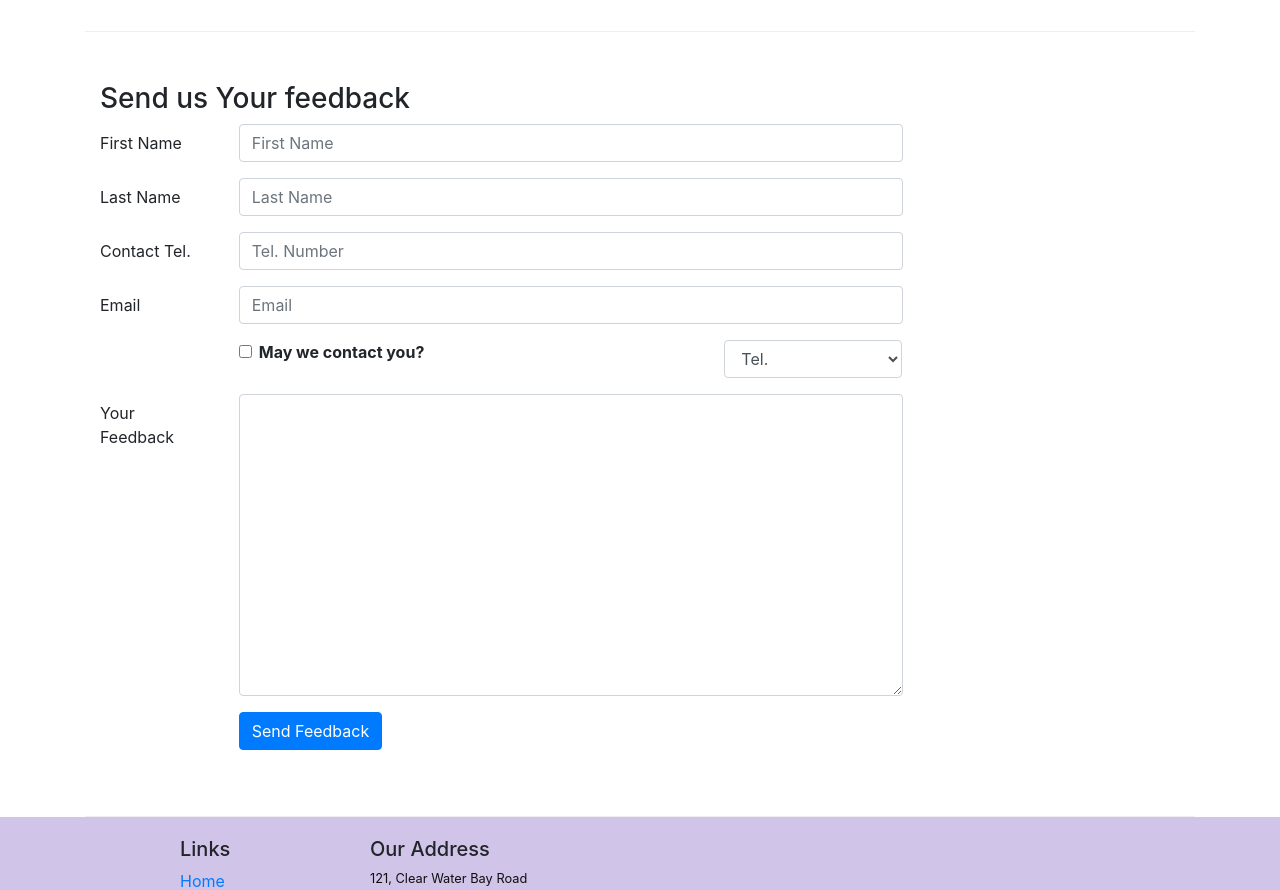
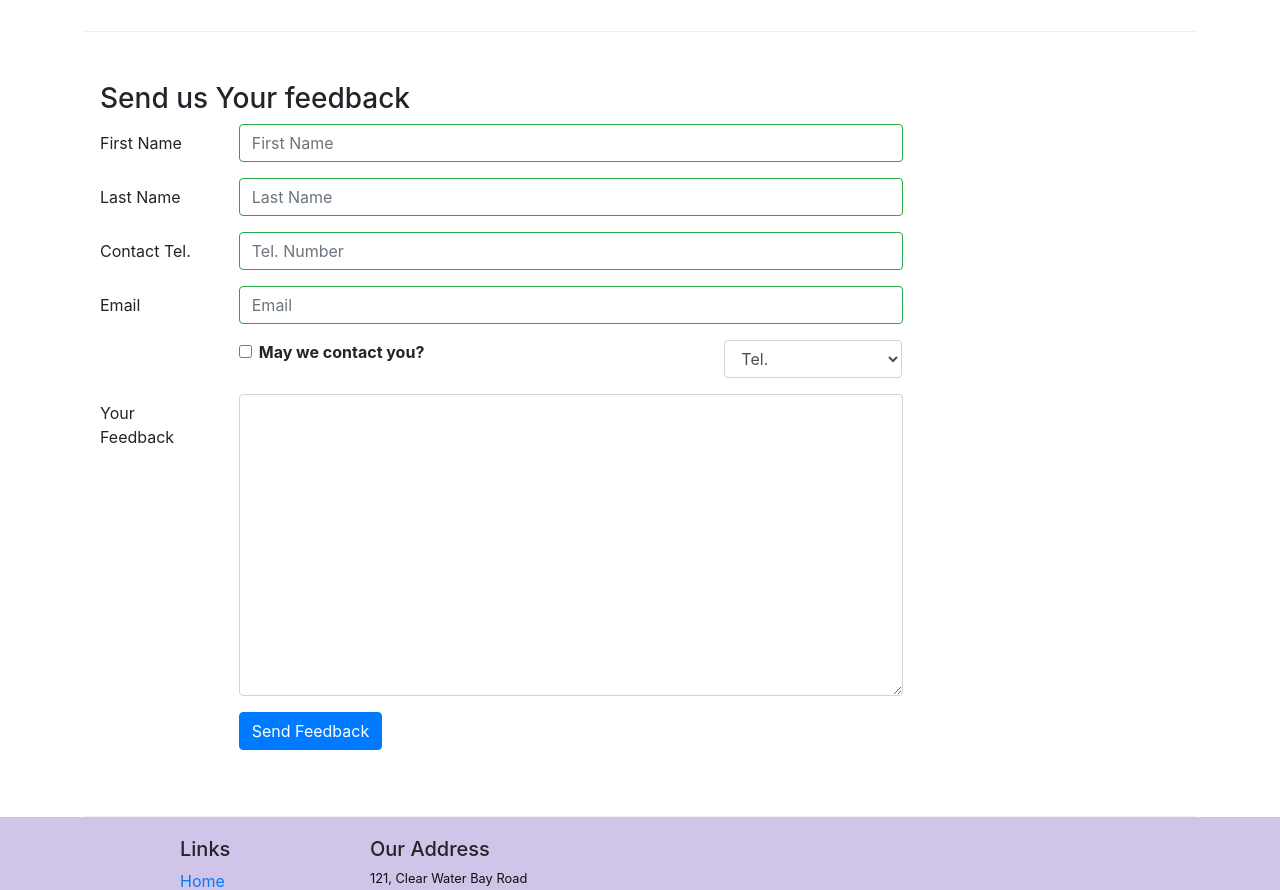
Before and after one commit to kimoon17/hkust_first_react_app, a React (Create React App) app: page /contactus in a window 1280 px wide. Shown: the part 840-1730 px from the top of the page. Built offline with nearby package versions, Linux system fonts and the light colour scheme.

Commit message:
form validation

```diff
--- a/src/components/ContactComponent.js
+++ b/src/components/ContactComponent.js
@@ -1,33 +1,50 @@
 import React, { Component } from "react";
-import { Breadcrumb, BreadcrumbItem, Button, Form, FormGroup, Label, Input, Col } from "reactstrap";
+import {
+  Breadcrumb,
+  BreadcrumbItem,
+  Button,
+  Form,
+  FormGroup,
+  Label,
+  Input,
+  Col,
+  Row,
+  FormFeedback,
+} from "reactstrap";
 import { Link } from "react-router-dom";
 
 class Contact extends Component {
-
   constructor(props) {
     super(props);
 
     this.state = {
-      firstname: '',
-      lastname: '',
-      telnum: '',
-      email: '',
+      firstname: "",
+      lastname: "",
+      telnum: "",
+      email: "",
       agree: false,
-      contactType: 'Tel.',
-      message: ''
-    }
+      contactType: "Tel.",
+      message: "",
+      touched: {
+        firstname: false,
+        lastname: false,
+        telnum: false,
+        email: false,
+      },
+    };
 
     this.handleSubmit = this.handleSubmit.bind(this);
     this.handleInputChange = this.handleInputChange.bind(this);
+    this.handleBlur = this.handleBlur.bind(this);
   }
 
   handleInputChange(event) {
     const target = event.target;
-    const value = target.type === 'checkbox' ? target.checked : target.value;
+    const value = target.type === "checkbox" ? target.checked : target.value;
     const name = target.name;
 
     this.setState({
-      [name]: value
+      [name]: value,
     });
   }
 
@@ -37,7 +54,54 @@
     event.preventDefault();
   }
 
+  handleBlur = (field) => (evt) => {
+    this.setState({
+      touched: { ...this.state.touched, [field]: true },
+    });
+  };
+
+  validate(firstname, lastname, telnum, email) {
+    const errors = {
+      firstname: "",
+      lastname: "",
+      telnum: "",
+      email: "",
+    };
+
+    if (this.state.touched.firstname && firstname.length < 3) {
+      errors.firstname = "First Name should be >= 3 characters";
+    } else if (this.state.touched.firstname && firstname.length > 10) {
+      errors.firstname = "First Name should be <= 10 characters";
+    }
+
+    if (this.state.touched.lastname && lastname.length < 3) {
+      errors.lastname = "Last Name should be >= 3 characters";
+    } else if (this.state.touched.lastname && lastname.length > 10) {
+      errors.lastname = "Last Name should be <= 10 characters";
+    }
+
+    const reg = /^\d+$/;
+    if (this.state.touched.telnum && !reg.test(telnum)) {
+      errors.telnum = "Tel. Number should contain only numbers";
+    }
+
+    if (
+      this.state.touched.email &&
+      email.split("").filter((x) => x === "@").length !== 1
+    ) {
+      errors.email = "Email should contain a @";
+    }
+
+    return errors;
+  }
+
   render() {
+    const errors = this.validate(
+      this.state.firstname,
+      this.state.lastname,
+      this.state.telnum,
+      this.state.email
+    );
     return (
       <div className="container">
         <div className="row">
@@ -109,7 +173,18 @@
                   First Name
                 </Label>
                 <Col md={10}>
-                  <Input type="text" id="firstname" name="firstname" placeholder="First Name" value={this.state.firstname} onChange={this.handleInputChange}></Input>
+                  <Input
+                    type="text"
+                    id="firstname"
+                    name="firstname"
+                    placeholder="First Name"
+                    value={this.state.firstname}
+                    valid={errors.firstname === ''}
+                    invalid={errors.firstname !== ''}
+                    onBlur={this.handleBlur('firstname')}
+                    onChange={this.handleInputChange}
+                  ></Input>
+                  <FormFeedback>{errors.firstname}</FormFeedback>
                 </Col>
               </FormGroup>
               <FormGroup row>
@@ -117,7 +192,18 @@
                   Last Name
                 </Label>
                 <Col md={10}>
-                  <Input type="text" id="lastname" name="lastname" placeholder="Last Name" value={this.state.lastname} onChange={this.handleInputChange}></Input>
+                  <Input
+                    type="text"
+                    id="lastname"
+                    name="lastname"
+                    placeholder="Last Name"
+                    value={this.state.lastname}
+                    valid={errors.lastname === ''}
+                    invalid={errors.lastname !== ''}
+                    onBlur={this.handleBlur('lastname')}
+                    onChange={this.handleInputChange}
+                  ></Input>
+                  <FormFeedback>{errors.lastname}</FormFeedback>
                 </Col>
               </FormGroup>
               <FormGroup row>
@@ -125,7 +211,18 @@
                   Contact Tel.
                 </Label>
                 <Col md={10}>
-                  <Input type="tel" id="telnum" name="telnum" placeholder="Tel. Number" value={this.state.telnum} onChange={this.handleInputChange}></Input>
+                  <Input
+                    type="tel"
+                    id="telnum"
+                    name="telnum"
+                    placeholder="Tel. Number"
+                    value={this.state.telnum}
+                    valid={errors.telnum === ''}
+                    invalid={errors.telnum !== ''}
+                    onBlur={this.handleBlur('telnum')}
+                    onChange={this.handleInputChange}
+                  ></Input>
+                  <FormFeedback>{errors.telnum}</FormFeedback>
                 </Col>
               </FormGroup>
               <FormGroup row>
@@ -133,19 +230,41 @@
                   Email
                 </Label>
                 <Col md={10}>
-                  <Input type="email" id="email" name="email" placeholder="Email" value={this.state.email} onChange={this.handleInputChange}></Input>
+                  <Input
+                    type="email"
+                    id="email"
+                    name="email"
+                    placeholder="Email"
+                    value={this.state.email}
+                    valid={errors.email === ''}
+                    invalid={errors.email !== ''}
+                    onBlur={this.handleBlur('email')}
+                    onChange={this.handleInputChange}
+                  ></Input>
+                  <FormFeedback>{errors.email}</FormFeedback>
                 </Col>
               </FormGroup>
               <FormGroup row>
-                <Col md={{size: 6, offset: 2}}>
+                <Col md={{ size: 6, offset: 2 }}>
                   <FormGroup check>
                     <Label check>
-                      <Input type="checkbox" name="agree" checked={this.state.agree} onChange={this.handleInputChange}/> {' '}<strong>May we contact you?</strong>
+                      <Input
+                        type="checkbox"
+                        name="agree"
+                        checked={this.state.agree}
+                        onChange={this.handleInputChange}
+                      />{" "}
+                      <strong>May we contact you?</strong>
                     </Label>
                   </FormGroup>
                 </Col>
-                <Col md={{size: 3, offset: 1}}>
-                  <Input type="select" name="contactType" value={this.state.contactType} onChange={this.handleInputChange}>
+                <Col md={{ size: 3, offset: 1 }}>
+                  <Input
+                    type="select"
+                    name="contactType"
+                    value={this.state.contactType}
+                    onChange={this.handleInputChange}
+                  >
                     <option>Tel.</option>
                     <option>Email</option>
                   </Input>
@@ -156,11 +275,18 @@
                   Your Feedback
                 </Label>
                 <Col md={10}>
-                  <Input type="textarea" id="message" name="message" rows="12" value={this.state.message} onChange={this.handleInputChange}></Input>
+                  <Input
+                    type="textarea"
+                    id="message"
+                    name="message"
+                    rows="12"
+                    value={this.state.message}
+                    onChange={this.handleInputChange}
+                  ></Input>
                 </Col>
               </FormGroup>
               <FormGroup row>
-                <Col md={{size: 10, offset: 2}}>
+                <Col md={{ size: 10, offset: 2 }}>
                   <Button type="submit" color="primary">
                     Send Feedback
                   </Button>
```
